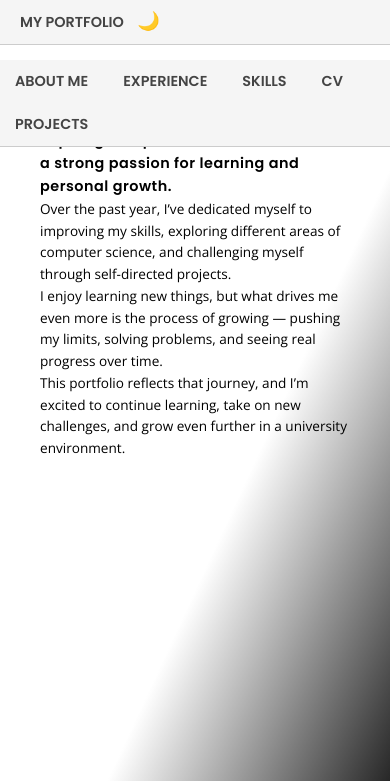
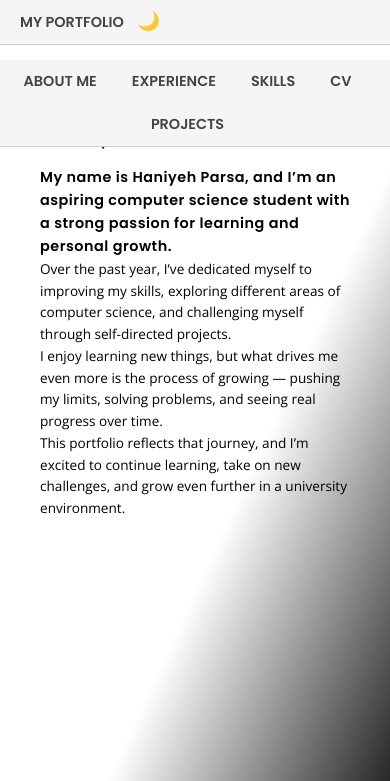
Before and after one commit to blue-springg/mood-tracker, a plain HTML site: page index.html in a window 390 px wide. Shown: the top 781 px of the page. Drawn offline with nearby package versions, Linux system fonts and the light colour scheme.

Commit message:
Update style.css

```diff
--- a/style.css
+++ b/style.css
@@ -17,6 +17,7 @@ body {
   transition: background 1s ease-in-out;
 }
 
+/* Splash screen animation */
 #splash {
   position: fixed;
   top: 0;
@@ -42,6 +43,7 @@ body {
   }
 }
 
+/* Top navigation */
 .top-nav {
   display: flex;
   justify-content: space-between;
@@ -84,6 +86,7 @@ body {
   color: #007acc;
 }
 
+/* Main layout */
 .main-layout {
   display: flex;
   justify-content: space-between;
@@ -92,12 +95,13 @@ body {
   max-width: 1400px;
   margin: 0 auto;
   flex: 1;
+  margin-left: 200px; /* Space for sidebar */
 }
 
+/* About section */
 #about {
   flex: 3;
   min-width: 100px;
-  max-width: none;
   margin-left: 40px;
 }
 
@@ -119,17 +123,22 @@ body {
 }
 
 #about .intro-text p {
-  width: 70vw; /* vw = 70% of the viewport width */
+  width: 70vw;
   max-width: none;
 }
 
+/* Right sections */
 .right-sections {
   flex: 2;
 }
 
+/* Section visibility */
 section {
   display: none;
   scroll-margin-top: 80px;
+  max-width: 900px;
+  margin: 0 auto 60px auto;
+  padding: 0 20px;
 }
 
 section.visible-section {
@@ -151,6 +160,7 @@ section.animated-section {
   }
 }
 
+/* Skills */
 .skills-grid {
   display: flex;
   flex-wrap: wrap;
@@ -169,6 +179,7 @@ section.animated-section {
   margin-bottom: 6px;
 }
 
+/* Headings */
 h2 {
   font-family: 'Poppins', sans-serif;
   margin-bottom: 20px;
@@ -178,6 +189,7 @@ h2 {
   letter-spacing: 1px;
 }
 
+/* Footer */
 footer {
   background-color: #f9f9f9;
   padding: 15px 20px;
@@ -202,7 +214,7 @@ footer i {
   margin-right: 5px;
 }
 
-/* Night Mode */
+/* Dark Mode */
 body.dark-mode {
   background: #121212;
   color: #f1f1f1;
@@ -242,16 +254,67 @@ body.dark-mode #toggle-night-mode {
   color: #f1f1f1;
 }
 
-/* ---------------------------------- */
-/* Responsive Design - Media Queries */
-/* ---------------------------------- */
+/* ------------------------------ */
+/* Sidebar with Centered Content */
+/* ------------------------------ */
+.sidebar {
+  position: fixed;
+  top: 60px;
+  left: 0;
+  height: calc(100% - 60px);
+  width: 200px;
+  background-color: #f5f5f5;
+  border-right: 1px solid #ccc;
+  display: flex;
+  flex-direction: column;
+  align-items: center;     /* ✅ Center links horizontally */
+  justify-content: flex-start;
+  text-align: center;      /* ✅ Center text inside links */
+  gap: 20px;
+  padding: 30px 15px;
+  z-index: 999;
+}
 
-/* Tablets and small laptops (portrait tablets, 768px - 1024px) */
+.sidebar a {
+  text-decoration: none;
+  font-family: 'Poppins', sans-serif;
+  font-weight: 600;
+  color: #444;
+  text-transform: uppercase;
+  font-size: 0.95rem;
+  transition: color 0.3s ease;
+  width: 100%;
+}
+
+.sidebar a:hover {
+  color: #007acc;
+}
+
+/* Dark mode for sidebar */
+body.dark-mode .sidebar {
+  background-color: #1f1f1f;
+  border-right: 1px solid #444;
+}
+
+body.dark-mode .sidebar a {
+  color: #ddd;
+}
+
+body.dark-mode .sidebar a:hover {
+  color: #66b2ff;
+}
+
+/* ------------------------------ */
+/* Responsive Design */
+/* ------------------------------ */
+
+/* Tablets and small laptops */
 @media (min-width: 769px) and (max-width: 1024px) {
   .main-layout {
     flex-direction: column;
     gap: 30px;
     padding: 30px 40px;
+    margin-left: 200px;
   }
 
   #about {
@@ -279,12 +342,36 @@ body.dark-mode #toggle-night-mode {
   }
 }
 
-/* Mobile devices (phones and small screens) */
+/* Mobile devices */
 @media (max-width: 768px) {
+  .sidebar {
+    position: fixed;
+    top: 60px;
+    left: 0;
+    width: 100%;
+    height: auto;
+    flex-direction: row;
+    flex-wrap: wrap;
+    justify-content: center;   /* ✅ Center links on mobile */
+    border-right: none;
+    border-bottom: 1px solid #ccc;
+    padding: 10px 15px;
+    background-color: #f5f5f5;
+    text-align: center;
+  }
+
+  .sidebar a {
+    margin-right: 15px;
+    font-size: 0.9rem;
+    width: auto;
+  }
+
   .main-layout {
+    margin-left: 0;
     flex-direction: column;
     gap: 30px;
     padding: 20px;
+    padding-top: 80px;
   }
 
   #about {
@@ -339,7 +426,7 @@ body.dark-mode #toggle-night-mode {
   }
 }
 
-/* Extra small screens (phones ≤ 480px) */
+/* Extra small screens */
 @media (max-width: 480px) {
   .top-nav .nav-left {
     font-size: 0.9rem;
@@ -379,89 +466,3 @@ body.dark-mode #toggle-night-mode {
     padding: 8px;
   }
 }
-
-.sidebar {
-  position: fixed;
-  top: 60px; /* height of top-nav */
-  left: 0;
-  height: calc(100% - 60px);
-  width: 200px;
-  background-color: #f5f5f5;
-  border-right: 1px solid #ccc;
-  display: flex;
-  flex-direction: column;
-  gap: 20px;
-  padding: 30px 15px;
-  z-index: 999;
-}
-
-.sidebar a {
-  text-decoration: none;
-  font-family: 'Poppins', sans-serif;
-  font-weight: 600;
-  color: #444;
-  text-transform: uppercase;
-  font-size: 0.95rem;
-  transition: color 0.3s ease;
-}
-
-.sidebar a:hover {
-  color: #007acc;
-}
-
-/* Adjust layout to make room for sidebar */
-.main-layout {
-  margin-left: 200px; /* Same as sidebar width */
-}
-
-/* Responsive: collapse sidebar on mobile */
-@media (max-width: 768px) {
-  .sidebar {
-    position: fixed;
-    top: 60px;
-    left: 0;
-    width: 100%;
-    height: auto;
-    flex-direction: row;
-    flex-wrap: wrap;
-    border-right: none;
-    border-bottom: 1px solid #ccc;
-    padding: 10px 15px;
-    background-color: #f5f5f5;
-  }
-
-  .sidebar a {
-    margin-right: 15px;
-    font-size: 0.9rem;
-  }
-
-  .main-layout {
-    margin-left: 0;
-    padding-top: 20px;
-  }
-}
-
-/* Dark mode support for sidebar */
-body.dark-mode .sidebar {
-  background-color: #1f1f1f;
-  border-right: 1px solid #444;
-}
-
-body.dark-mode .sidebar a {
-  color: #ddd;
-}
-
-body.dark-mode .sidebar a:hover {
-  color: #66b2ff;
-}
-section {
-  display: none;
-  scroll-margin-top: 80px;
-  max-width: 900px;
-  margin: 0 auto 60px auto; /* Center it */
-  padding: 0 20px; /* Add breathing room on mobile */
-}
-
-section.visible-section {
-  display: block;
-}
```
